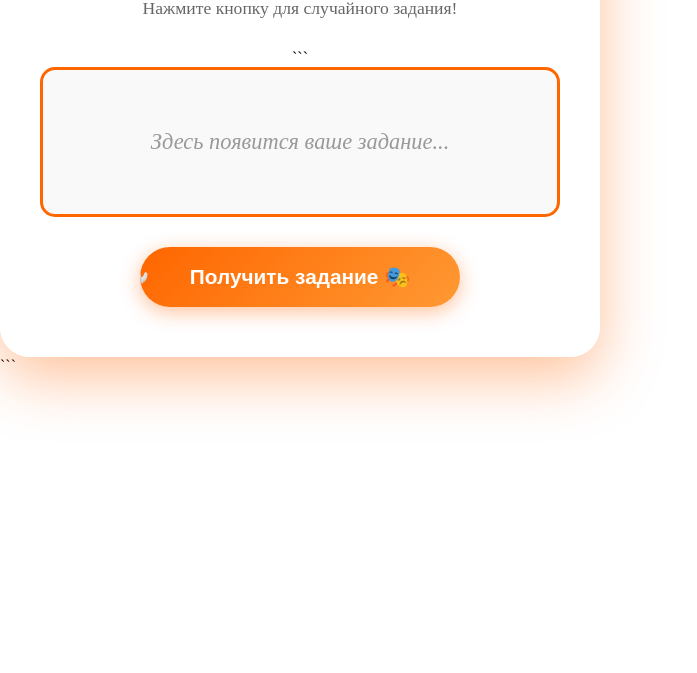
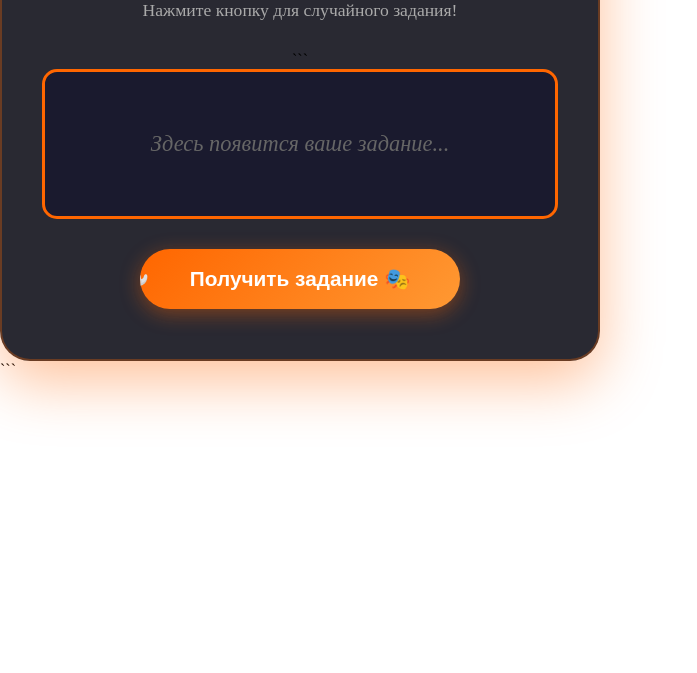
Before and after one commit to Th3Hati-gh/hallowin, a plain HTML site: page index.html in a window 1280 px wide. Shown: the part 127-800 px from the top of the page, without its empty margins (0-697 px from the left). Drawn offline with Linux system fonts and the light colour scheme.

Commit message:
Add files via upload

````diff
--- a/index.html
+++ b/index.html
@@ -14,8 +14,8 @@
 
 ```
     body {
-        font-family: 'Segoe UI', Tahoma, Geneva, Verdana, sans-serif;
-        background: linear-gradient(135deg, #1a0033 0%, #330066 50%, #1a0033 100%);
+        font-family: Arial, sans-serif;
+        background: linear-gradient(135deg, #0a0a0a 0%, #1a1a2e 50%, #0a0a0a 100%);
         min-height: 100vh;
         display: flex;
         justify-content: center;
@@ -40,7 +40,7 @@
     }
 
     .container {
-        background: rgba(255, 255, 255, 0.95);
+        background: rgba(30, 30, 40, 0.95);
         border-radius: 30px;
         padding: 50px 40px;
         max-width: 600px;
@@ -49,6 +49,7 @@
         text-align: center;
         position: relative;
         z-index: 1;
+        border: 2px solid rgba(255, 102, 0, 0.3);
     }
 
     h1 {
@@ -59,7 +60,7 @@
     }
 
     .subtitle {
-        color: #666;
+        color: #aaa;
         font-size: 1.1em;
         margin-bottom: 30px;
     }
@@ -90,7 +91,7 @@
     }
 
     .text-display {
-        background: #f9f9f9;
+        background: #1a1a2e;
         border: 3px solid #ff6600;
         border-radius: 15px;
         padding: 30px;
@@ -109,13 +110,13 @@
 
     .text-content {
         font-size: 1.4em;
-        color: #333;
+        color: #fff;
         font-weight: 500;
         line-height: 1.6;
     }
 
     .placeholder {
-        color: #999;
+        color: #666;
         font-style: italic;
     }
 
````
